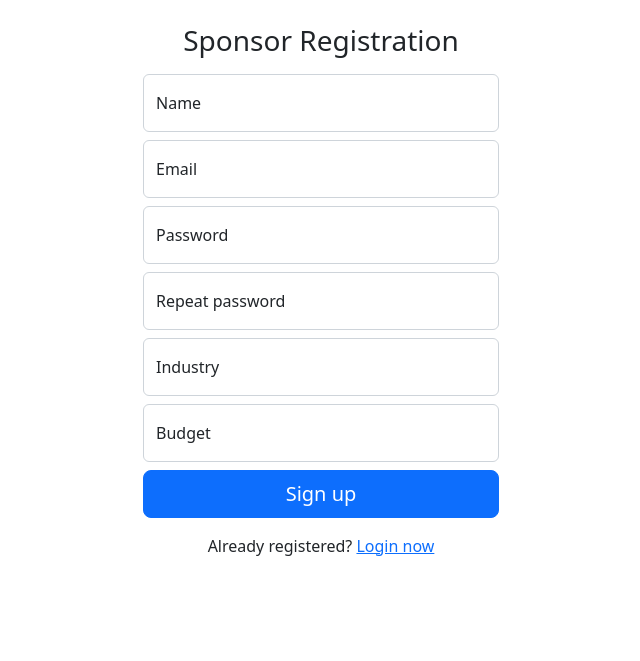
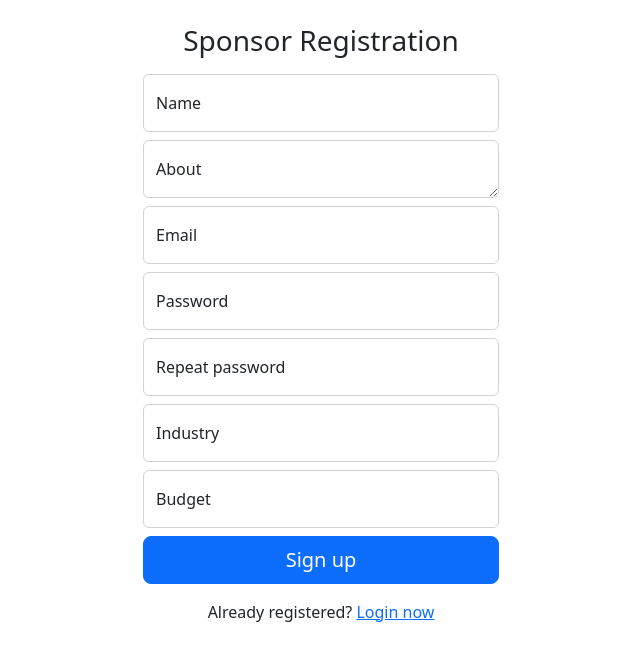
Before and after one commit to 21f1001662/IESCP-MAD-I, a Flask app: page /sponsor/register in a window 1280 px wide. Shown: the part 72-733 px from the top of the page, without its empty margins (319-959 px from the left). Run offline with Flask 3, Linux system fonts and the light colour scheme; parts of the project's set-up code (start-up, migrations or seed data) failed here and were passed over.

Commit message:
add sponsor.about

```diff
--- a/src/sponsor/forms.py
+++ b/src/sponsor/forms.py
@@ -22,6 +22,7 @@ class SponsorRegisterForm(FlaskForm):
         ],
     )
     name = StringField("Name", validators=[DataRequired()])
+    about = TextAreaField("About", validators=[DataRequired()])
     industry = StringField("Industry", validators=[DataRequired()])
     budget = IntegerField("Budget", validators=[DataRequired()])
 
--- a/src/sponsor/models.py
+++ b/src/sponsor/models.py
@@ -14,18 +14,20 @@ class Sponsor(UserMixin, db.Model): #UserMixin is a class that includes default
     id = db.Column(db.Integer, primary_key=True)
     email = db.Column(db.String, unique=True, nullable=False)
     password = db.Column(db.String, nullable=False)
+    name = db.Column(db.String, nullable=False)
+    about = db.Column(db.String, nullable=True)
     created_on = db.Column(db.DateTime, nullable=False)
     role = db.Column(db.String, nullable=False, default="sponsor")
-    name = db.Column(db.String, nullable=False)
     industry = db.Column(db.String, nullable=False)
     budget = db.Column(db.Integer, nullable=False)
 
-    def __init__(self, email, password, name, industry, budget):
+    def __init__(self, email, password, name, about, industry, budget):
         self.email = email
         self.password = bcrypt.generate_password_hash(password).decode('utf8')
         self.created_on = datetime.now()
         self.role = "sponsor"
         self.name = name
+        self.about = about
         self.industry = industry
         self.budget = budget
 
--- a/src/sponsor/views.py
+++ b/src/sponsor/views.py
@@ -265,6 +265,7 @@ def register():
             email=form.email.data,
             password=form.password.data,
             name=form.name.data,
+            about=form.about.data,
             industry=form.industry.data,
             budget=form.budget.data
         )
--- a/src/templates/influencer/dashboard.html
+++ b/src/templates/influencer/dashboard.html
@@ -149,7 +149,7 @@
                         <div>
                             <p class=" m-0">
                                 <span class="fw-semibold">{{ ad_request[0].name}}</span>
-                                with
+                                for
                                 <span class="fw-semibold">{{ ad_request[2].name}}</span>
                                 {% if ad_request[0].status == AdRequestStatusEnum.Pending %}
                                 <span class="badge text-bg-secondary">Pending</span>
@@ -190,7 +190,7 @@
                         <div>
                             <p class=" m-0">
                                 <span class="fw-semibold">{{ ad_request[0].name}}</span>
-                                with
+                                for
                                 <span class="fw-semibold">{{ ad_request[2].name}}</span>
                                 {% if ad_request[0].status == AdRequestStatusEnum.Pending %}
                                 <span class="badge text-bg-secondary">Pending</span>
--- a/src/templates/sponsor/dashboard.html
+++ b/src/templates/sponsor/dashboard.html
@@ -98,7 +98,7 @@
                         <div>
                             <p class=" m-0">
                                 <span class="fw-semibold">{{ ad_request[0].name}}</span>
-                                with
+                                for
                                 <span class="fw-semibold">{{ ad_request[2].name}}</span>
                                 {% if ad_request[0].status == AdRequestStatusEnum.Pending %}
                                 <span class="badge text-bg-secondary">Pending</span>
--- a/src/templates/sponsor/register.html
+++ b/src/templates/sponsor/register.html
@@ -63,6 +63,17 @@
               {{ form.name.label }}
               {% if form.name.errors %}
               {% for error in form.name.errors %}
+              <div class="alert alert-danger" role="alert">
+                {{ error }}
+              </div>
+              {% endfor %}
+              {% endif %}
+            </div>
+            <div class="form-floating">
+              {{ form.about(placeholder="About", class="form-control mb-2") }}
+              {{ form.about.label }}
+              {% if form.about.errors %}
+              {% for error in form.about.errors %}
               <div class="alert alert-danger" role="alert">
                 {{ error }}
               </div>
```
